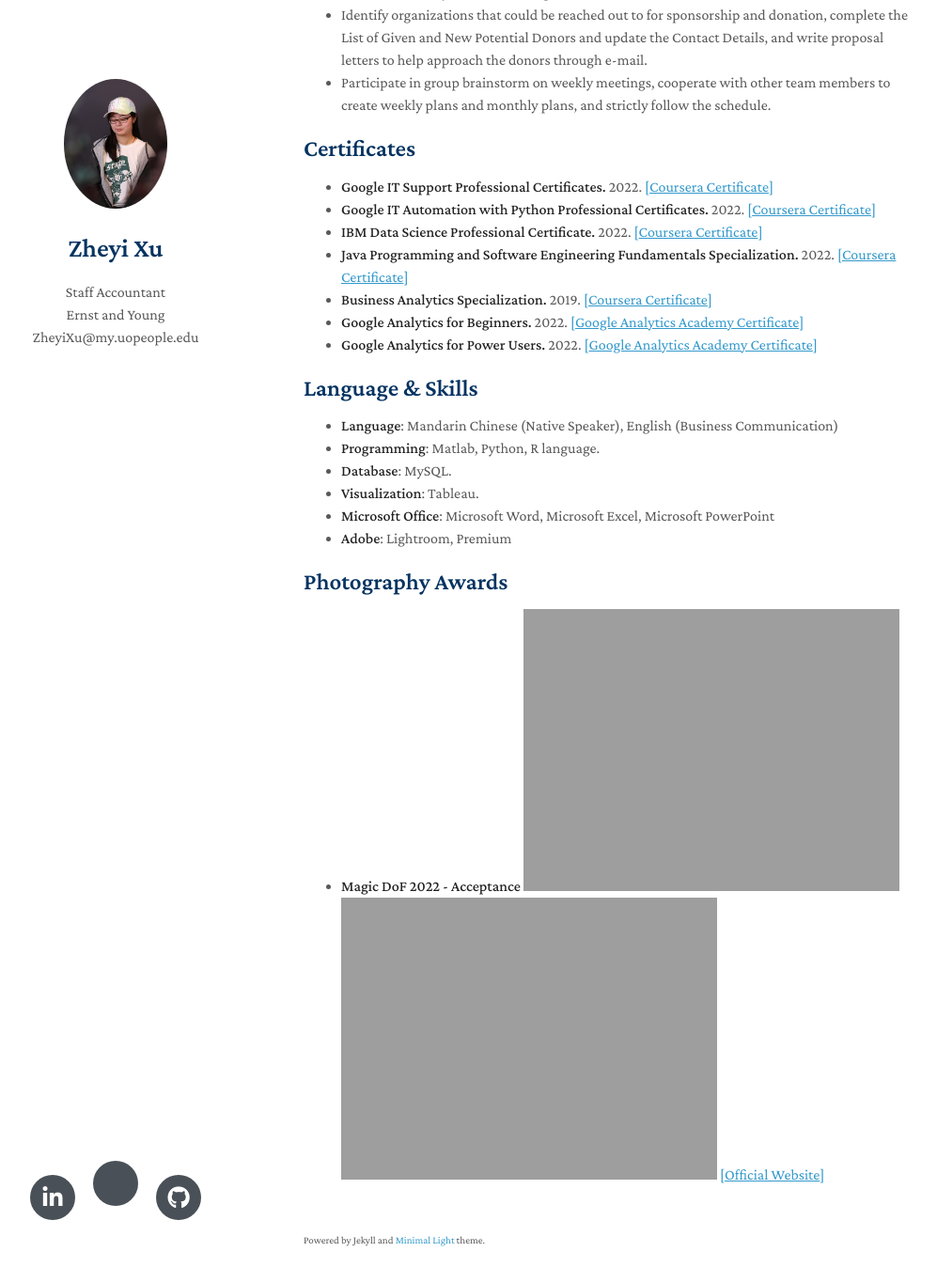
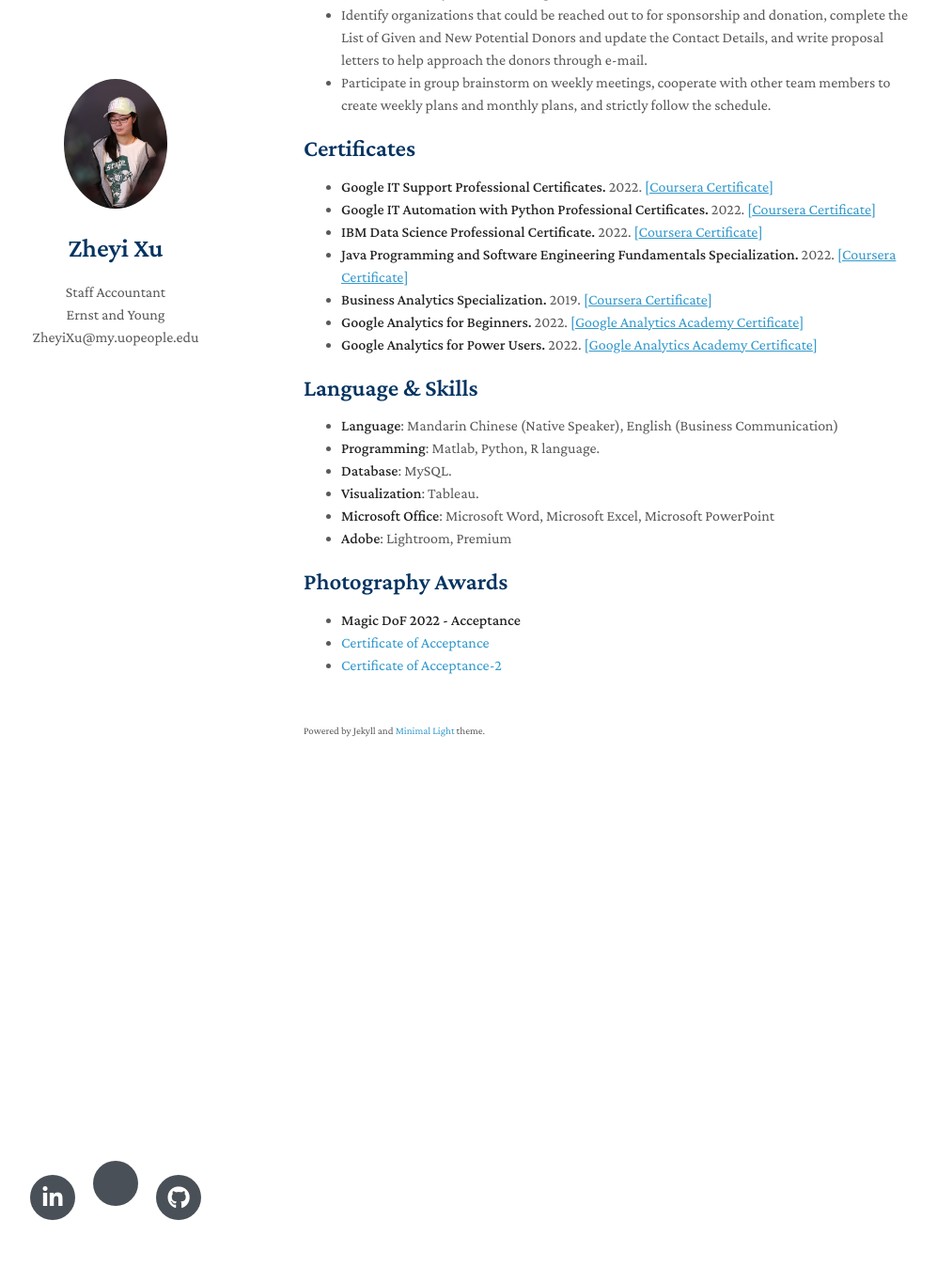
Before and after one commit to zheyixu99/zheyi-resume, a Jekyll site: the page built from index.md, in a window 1280 px wide and 1400 px high, scrolled down 2625 px. Shown: the top 1365 px of the window at 94% size, without its empty margins (147-1144 px from the left). Built offline with Jekyll 4.4.1, drawn with Linux system fonts in a browser that asks for light colours; nearby versions of some CDN libraries; a style sheet for code colours, icons or effects is not loaded; our own code applies the rules of GitHub Pages for plain Markdown files.

Commit message:
Add files via upload

```diff
--- a/index.md
+++ b/index.md
@@ -152,4 +152,6 @@ layout: homepage
 - **Adobe**: Lightroom, Premium
 
 ## Photography Awards
-- **Magic DoF 2022 - Acceptance** <a href="https://zheyi-resume.vercel.app/photocontest-1/" target="_blank"><img alt="[Certificate of Acceptance]" src="img/photocontest/Zheyi Xu (China) - Co Existence.jpg"></a> <a href="https://zheyi-resume.vercel.app/photocontest-2/" target="_blank"><img alt="[Certificate of Acceptance-2]" src="img/photocontest/Zheyi Xu (China) - Fishing in the Autumn Morning.jpg"></a> <a href="https://dof.photomagart.com/" target="_blank">[<u>Official Website</u>]</a>
+- **Magic DoF 2022 - Acceptance**
+- [Certificate of Acceptance](https://zheyi-resume.vercel.app/assets/img/photocontest/ZheyiXu(China)-CoExistence.jpg)
+- [Certificate of Acceptance-2](https://zheyi-resume.vercel.app/assets/img/photocontest/ZheyiXu(China)-FishingintheAutumnMorning.jpg)
```
